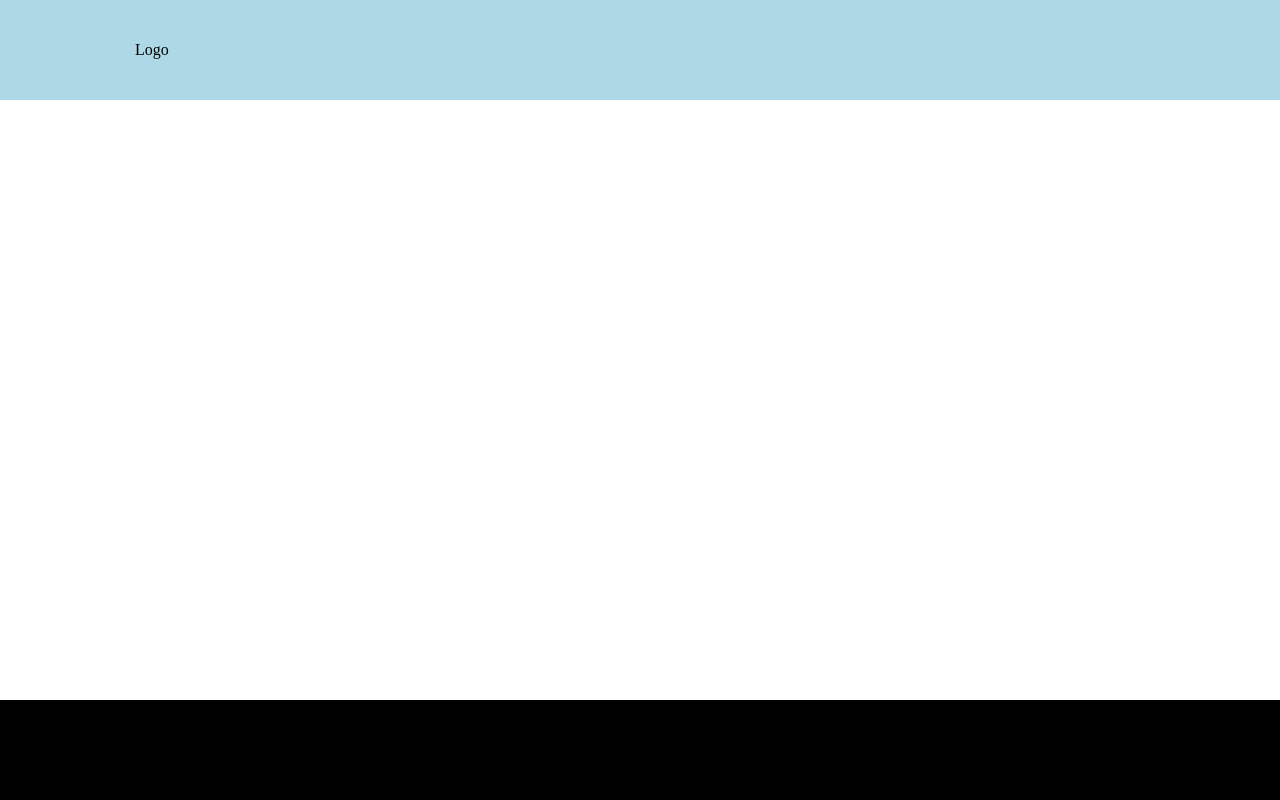
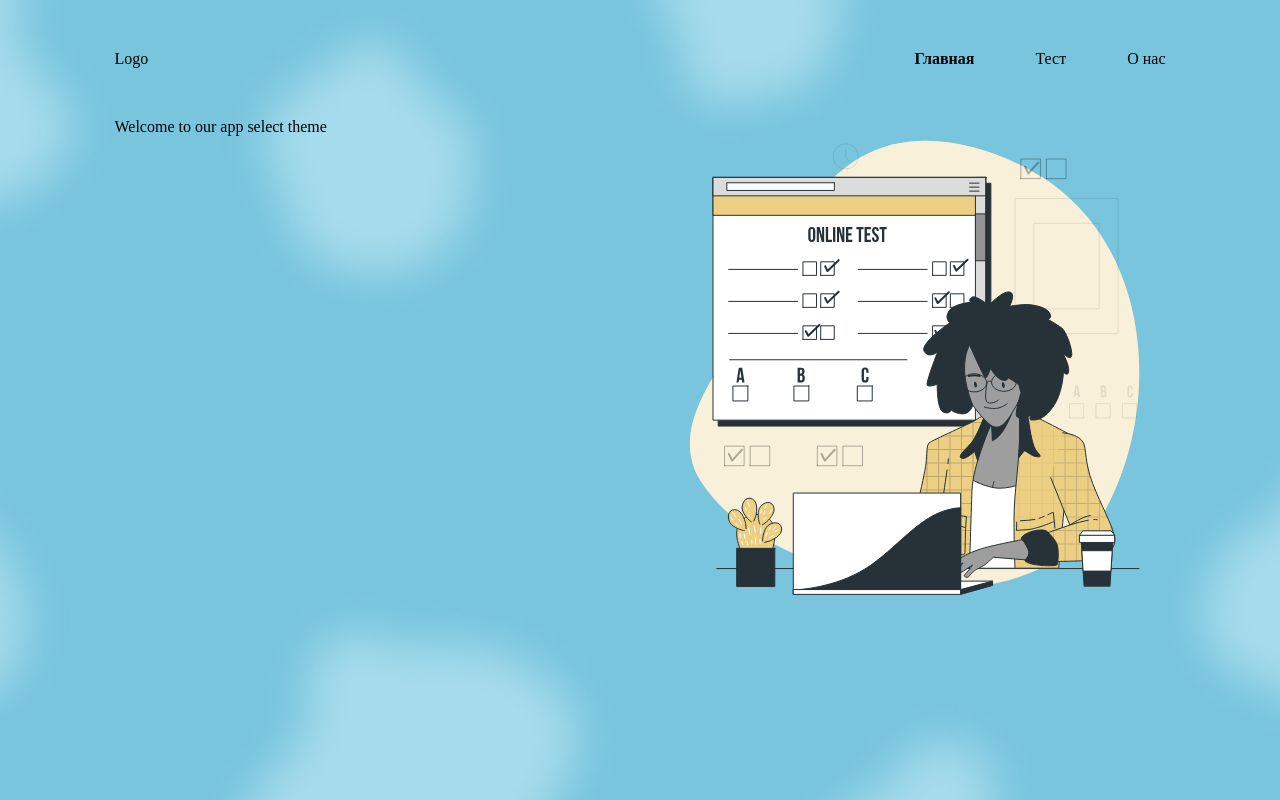
Before and after one commit to pushkinn1/english, a React (Create React App) app: page /main in a window 1280 px wide. Built offline with nearby package versions, Linux system fonts and the light colour scheme; what miragejs would draw is missing.

Commit message:
Бага с количеством баллов за вопрос нет, косяк с роутером на тесте при переходе обратно на выбор темы

```diff
--- a/src/App.js
+++ b/src/App.js
@@ -5,8 +5,11 @@ import {
     Switch,
     Route,
     Link,
+    NavLink,
+    Redirect,
 } from "react-router-dom";
 import './header.css'
+import main_img from "./imgs/main_img.svg"
 
 class App extends React.Component {
     render() {
@@ -15,17 +18,30 @@ class App extends React.Component {
                 <header className="header">
                     <div className="wrapper header__wrapper">
                         <div className="header__logo">
-                            <Link to="/">Logo</Link>
+                            <Link to="/main">Logo</Link>
                         </div>
+                        <nav className="header__nav">
+                            <ul>
+                                <li><NavLink activeClassName="header__li-selected" to="/main">Главная</NavLink></li>
+                                <li><NavLink activeClassName="header__li-selected" to="/themeSelection">Тест</NavLink></li>
+                                <li><NavLink activeClassName="header__li-selected" to="/aboutUs">О нас</NavLink></li>
+                            </ul>
+                        </nav>
                     </div>
                 </header>
                 <main>
                     <Switch>
                         <Route exact path="/">
+                            <Redirect to="/main" />
+                        </Route>
+                        <Route path="/main">
                             <Main />
                         </Route>
                         <Route path="/themeSelection">
                             <ThemeSelection />
+                        </Route>
+                        <Route path="/aboutUs">
+                            <AboutUs />
                         </Route>
                     </Switch>
                 </main>
@@ -39,7 +55,18 @@ class App extends React.Component {
 
 function Main() {
     return (
-        <div style={{textAlign: "center", marginTop: 100 + "px"}}>Welcome to our app <Link to="/themeSelection">select theme</Link></div>
+        <div className="wrapper main__wrapper">
+            <div>Welcome to our app <Link to="/themeSelection">select theme</Link></div>
+            <img src={main_img} className="main__img" />
+        </div>
+    )
+}
+
+function AboutUs() {
+    return (
+        <div className="wrapper">
+            <div>About us</div>
+        </div>
     )
 }
 
--- a/src/api.js
+++ b/src/api.js
@@ -15,7 +15,7 @@ let server = createServer({
 
     seeds(server) {
         server.create("question", { id: 1, q: "Who are u?", v: ["Shit", "pig", 'frog'], c: "Shit" })
-        server.create("question", { id: 2, q: "What is this?" , v: ["i", "dont", "kwon"], c: "know"})
+        server.create("question", { id: 2, q: "What is this?" , v: ["i", "dont", "know"], c: "know"})
         server.create("question", { id: 3, q: "What the f?", v: ["fuck u"], c: "fuck u" })
     },
 })
--- a/src/components/questions.js
+++ b/src/components/questions.js
@@ -10,7 +10,7 @@ import server from "../api"
 class QuestionList extends React.Component {
     constructor(props) {
         super(props);
-        this.state = { questions: [], finished: false, curr: 0, loaded: false, result: 0 }
+        this.state = { questions: [], finished: false, curr: 0, loaded: false, answers: [] }
         this.prev = this.prev.bind(this);
         this.next = this.next.bind(this);
     }
@@ -18,16 +18,27 @@ class QuestionList extends React.Component {
         fetch("api/questions")
             .then(res => res.json())
             .then(res => {
-                this.setState({ questions: res["questions"], loaded: true })
+                this.setState({ questions: res["questions"], loaded: true, answers: Array(res["questions"].length).fill(null) })
+                this.getCorrectAnswers = this.getCorrectAnswers.bind(this);
             })
+    }
+    getCorrectAnswers() {
+        let res = [];
+        for (let i = 0; i < this.state.questions.length; i++)
+            res.push(this.state.questions[i]["c"]);
+        return res;
     }
     next() {
         let checked = document.querySelector('input:checked');
-        (checked) ? checked = checked.value : checked = undefined;
-        let addition = checked == this.state.questions[this.state.curr]["c"]
+        if (this.state.answers[this.state.curr] == null)
+            (checked) ? checked = checked.value : checked = null;
+        else
+        checked = this.state.answers[this.state.curr];
+        let newAnswers = this.state.answers;
+        newAnswers[this.state.curr] = checked;
         if (this.state.curr == this.state.questions.length - 1) this.setState({ finished: true });
         this.setState(s => {
-            return ({ curr: s.curr + 1, result: s.result + addition })
+            return ({ curr: s.curr + 1, answers: newAnswers })
         })
     }
     prev() {
@@ -42,7 +53,7 @@ class QuestionList extends React.Component {
     render() {
         if (this.state.loaded)
             return (
-                !this.state.finished ? <Question next={this.next} prev={this.prev} question={this.state.questions[this.state.curr]} /> : <Finish theme={this.props.theme} result={this.state.result} />
+                !this.state.finished ? <Question next={this.next} prev={this.prev} question={this.state.questions[this.state.curr]} /> : <Finish theme={this.props.theme} answers={this.state.answers} correctAnswers={this.getCorrectAnswers()} />
             )
         else return (
             <div>Loading</div>
@@ -72,12 +83,16 @@ class Question extends React.Component {
 }
 
 function Finish(props) {
+    let result = 0;
+    for (let i = 0; i < props.answers.length; i++)
+        if (props.answers[i] == props.correctAnswers[i])
+            result++;
     return (
         <div>
             <h2>
                 You finished theme {props.theme}
             </h2>
-            <div>Result: {props.result}</div>
+            <div>Result: {result}</div>
         </div>
     )
 }
--- a/src/components/themeselection.js
+++ b/src/components/themeselection.js
@@ -10,10 +10,10 @@ import {
 class ThemeSelection extends React.Component {
     render() {
         return (
-            <div>
+            <div className="wrapper">
                 <Router>
                     <Switch>
-                        <Route exact path='/themeSelection'>
+                        <Route path='/themeSelection'>
                             <ThemesList />
                         </Route>
                         <Route path='/aviation'>
@@ -25,13 +25,15 @@ class ThemeSelection extends React.Component {
         )
     }
 }
-
-function ThemesList() {
-    return (
-        <div>Select theme <br />
-            <Link to="/aviation">Aviation</Link>
-        </div>
-    )
+/* ! */
+class ThemesList extends React.Component {
+    render() {
+        return (
+            <div>Select theme <br />
+                <Link to="/aviation">Aviation</Link>
+            </div>
+        )
+    }
 }
 
 export default ThemeSelection
--- a/src/header.css
+++ b/src/header.css
@@ -1,20 +1,27 @@
 .wrapper {
-    width: 1110px;
+    width: 1051px;
     margin: 0 auto;
 }
 .header__wrapper {
     display: flex;
     justify-content: space-between;
     align-items: center;
-    height: 100%;
-    padding: 0 50px;
-}
-.header {
-    height: 100px;
-    background-color: lightblue;
+    padding: 50px 0;
 }
 .header__auth {
     display: flex;
+}
+.header__nav ul {
+    list-style-type: none;
+}
+.header__nav ul li {
+    display: inline-block;
+}
+.header__nav ul li:not(:last-of-type) {
+    margin-right: 61px;
+}
+.header__li-selected {
+    font-weight: bold;
 }
 .btn {
     border: 1px solid white;
@@ -35,7 +42,13 @@
 main {
     flex-grow: 1;
 }
+.main__wrapper {
+    display: flex;
+    justify-content: space-between;
+}
+.main__img {
+    object-fit: contain;
+}
 .footer {
     height: 100px;
-    background-color: black;
 }
--- a/src/index.css
+++ b/src/index.css
@@ -10,6 +10,7 @@ html, body {
     height: 100%;
     display: flex;
     flex-direction: column;
+    background: url("imgs/bg.png") center no-repeat;
 }
 a:link {
     text-decoration: none;
```
Also changed, not shown: src/imgs/bg.png (added), src/imgs/main_img.svg (added).
